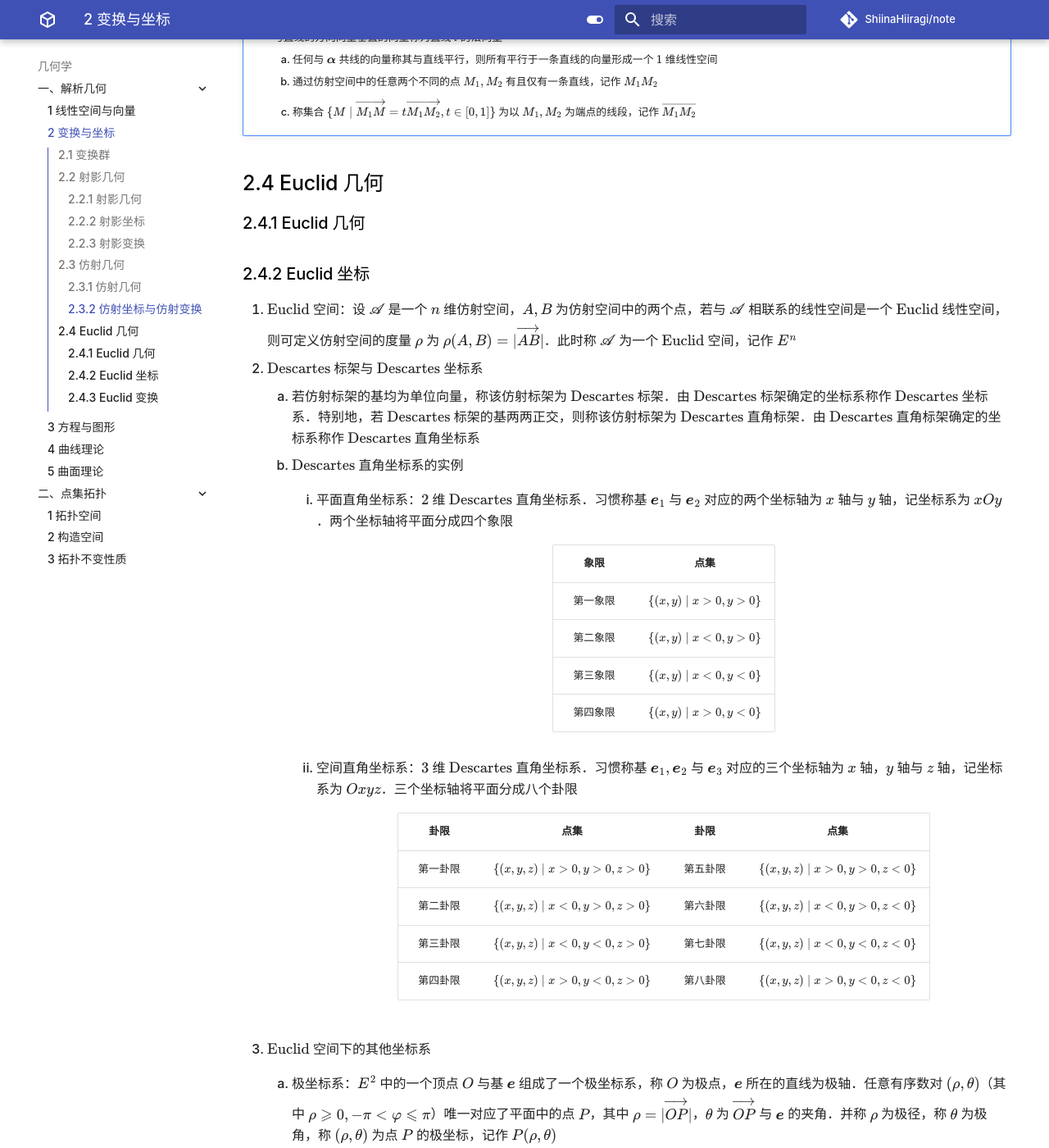
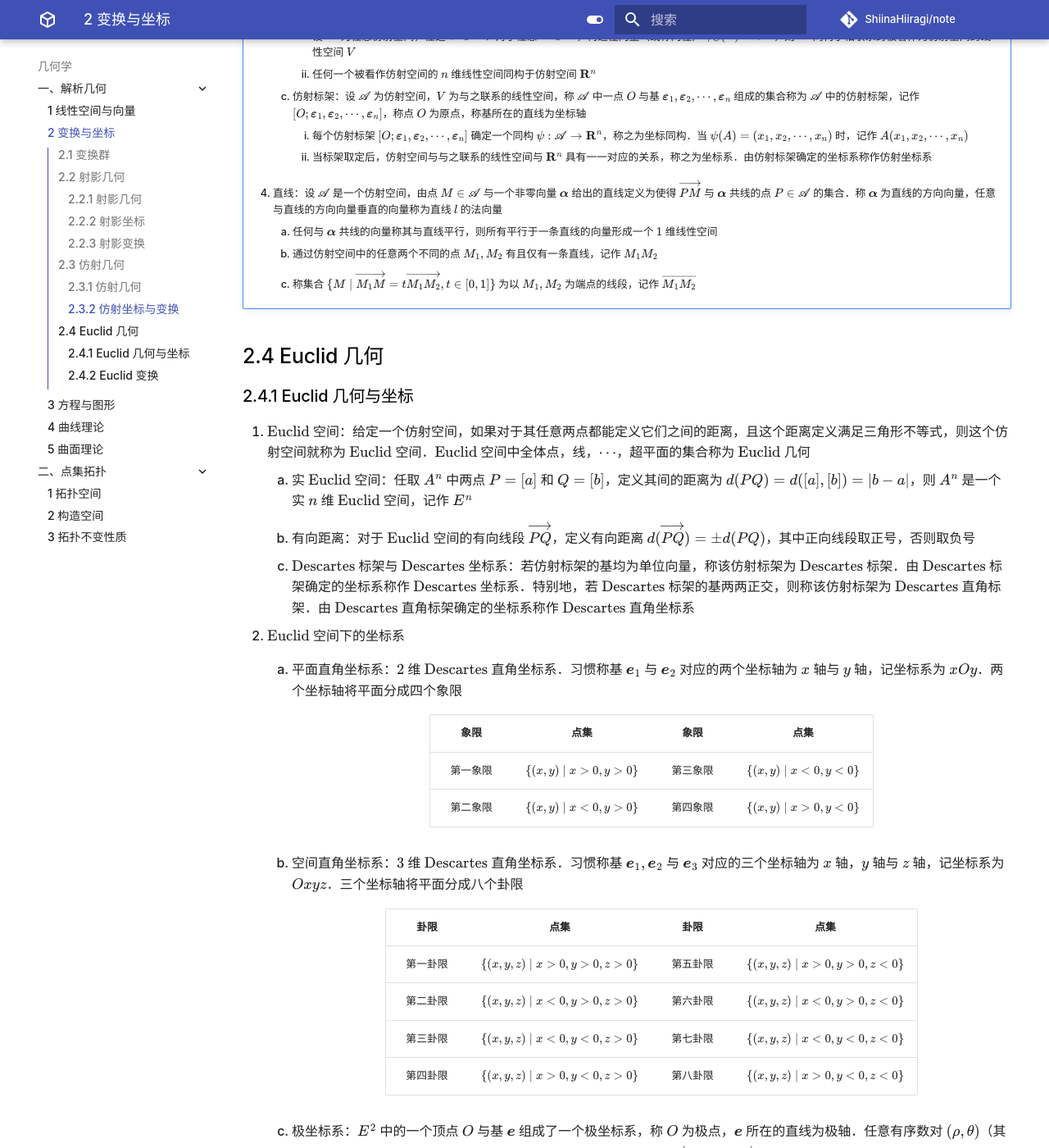
Before and after one commit to ShiinaHiiragi/note, an MkDocs documentation site: the page built from docs/top/anly/geom.md, in a window 1280 px wide and 1400 px high, scrolled down 6572 px. Shown: the whole window at 82% size. Built offline with MkDocs 1.6.1 and Material for MkDocs 9.7.7, drawn with Linux system fonts in a browser that asks for light colours; comment, search, counter and statistics services are not loaded; some of the changed text lies outside the part shown.

Commit message:
half geom

```diff
--- a/docs/top/anly/geom.md
+++ b/docs/top/anly/geom.md
@@ -148,11 +148,14 @@
     3. 仿射几何中的定理
         1. 仿射 $\text{Desargues}$ 定理：在仿射空间 $A(V)$ 中，如果两三点形的三对对应顶点连线交于一点或平行，则对应边相交或平行；三对对应边都相交时交点在一直线上
         2. 仿射 $\text{Pappus}$ 定理：设点 $A, B, C$ 和 $A^{\prime}, B^{\prime}, C^{\prime}$ 分别在两条共面的直线上，再设 $L=B C^{\prime} \cap B^{\prime} C, M=C A^{\prime} \cap C^{\prime} A, N=A B^{\prime} \cap A^{\prime} B$，则 $L, M, N$ 三点共线
-2. 单比：仿射空间中共线三点 $A, B, C$ 的单比记作 $(A B C)=\left(A B, C D_{\infty}\right)$，其中 $D_{\infty}$ 是直线与无穷远超平面的交点
+2. 单比与有向距离
+    1. 单比：仿射空间中共线三点 $A, B, C$ 的单比记作 $(A B C)=\left(A B, C D_{\infty}\right)$，其中 $D_{\infty}$ 是直线与无穷远超平面的交点
+    2. 定向：给定实 $n$ 维仿射空间 $A^n$ 中的直线 $l$，$D$ 是其无穷远点，记为 $D_{\infty}$．则 $l$ 上任一对点 $A, B$ 确定了这条直线的定向．$l$ 上任一点 $P$ 有坐标 $\lambda=\left(P B, A D_{\infty}\right)$，规定 $\lambda$ 增大的方向是直线 $l$ 的正向，$\lambda$ 减少的方向是直线 $l$ 的负向，将正向记作 $\overrightarrow{A B}$
+    3. 有向线段：如果仿射空间 $A^n$ 中一条直线已经规定了正向，规定这条直线上任意两点所确定的线段的其中一点是始端，另一点是终端，则有从始端指向终端的方向．如果这个方向和直线的方向一致，则称这个线段为正向线段，否则为负向线段．将有向线段记作 $\overrightarrow{P Q}$，其中 $P$ 是始端，$Q$ 是终端
 
-### 2.3.2 仿射坐标与仿射变换
+### 2.3.2 仿射坐标与变换
 1. 仿射坐标
-    1. 仿射参考标架：设 $V$ 是域 $F$ 上的 $n+1$ 维向量空间．对于射影几何 $\boldsymbol{P}(V)$，选定标准参考标架 $\left\{A_0, A_1, A_2, \cdots, A_n, E\right\}$，使得 $A_0 \notin H, A_1, A_2, \cdots, A_n \in H, E \notin H$，则这个标架称为仿射几何 $A(V)$ 的仿射参考标架
+    1. 仿射参考标架：设 $V$ 是域 $F$ 上的 $n+1$ 维线性空间．对于射影几何 $\boldsymbol{P}(V)$，选定标准参考标架 $\left\{A_0, A_1, A_2, \cdots, A_n, E\right\}$，使得 $A_0 \notin H, A_1, A_2, \cdots, A_n \in H, E \notin H$，则这个标架称为仿射几何 $A(V)$ 的仿射参考标架
     2. 齐次坐标：在 $V$ 中取一组基 $\left\{a_0, a_1, a_2, \cdots, a_n\right\}$，使得 $a_1, a_2, \cdots, a_n \in H$ 且 $A_0=\left[a_0\right], A_1=\left[a_1\right], \cdots, A_n=\left[a_n\right]$，$E=\left[a_0+a_1+a_2+\cdots+a_n\right]$．则对于 $\boldsymbol{P}(V)$ 中任一点 $P=[p]$，设 $p=x_0 a_0+x_1 a_1+x_2 a_2+\cdots+x_n a_n$，则 $\left(x_0, x_1, x_2, \cdots, x_n\right)$ 称为点 $P$ 对于标准参考标架 $\left\{A_0, A_1, A_2, \cdots, A_n, E\right\}$ 的齐次坐标
     3. 仿射坐标：若 $P \notin H$，则 $P$ 是 $A(V)$ 中的点，其齐次坐标 $x_0 \neq 0$．令 $\widetilde{x}_1=\dfrac{x_1}{x_0}, \widetilde{x}_2=\dfrac{x_2}{x_0}, \cdots, \widetilde{x}_i=\dfrac{x_i}{x_0}, \cdots, \widetilde{x}_n=\dfrac{x_n}{x_0}$，称 $\left(\widetilde{x}_1, \widetilde{x}_2, \cdots, \widetilde{x}_n\right)$ 为 $n$ 维仿射几何 $A(V)$ 中点 $P$ 对于仿射参考标架 $\left\{A_0, A_1, A_2, \cdots, A_n, E\right\}$ 的仿射坐标．对于 $A(V)$ 中一点 $P$，其齐次坐标 $\left(x_0, x_1, x_2, \cdots, x_n\right)$ 可以差一个比例因子，但仿射坐标 $\left(\widetilde{x}_1, \widetilde{x}_2, \cdots, \widetilde{x}_n\right)$ 唯一确定
 2. 仿射变换：$P(V)$ 的一个直射变换如果保持无穷远超平面 $H$ 不变, 则称为 $A(V)$ 的仿射变换
@@ -210,41 +213,37 @@
         3. 称集合 $\{M \mid \overrightarrow{M_1M} = t\overrightarrow{M_1M_2}, t \in [0, 1]\}$ 为以 $M_1, M_2$ 为端点的线段，记作 $\overline{M_1M_2}$
 
 ## 2.4 Euclid 几何
-### 2.4.1 Euclid 几何
+### 2.4.1 Euclid 几何与坐标
+1. $\text{Euclid}$ 空间：给定一个仿射空间，如果对于其任意两点都能定义它们之间的距离，且这个距离定义满足三角形不等式，则这个仿射空间就称为 $\text{Euclid}$ 空间．$\text{Euclid}$ 空间中全体点，线，$\cdots$，超平面的集合称为 $\text{Euclid}$ 几何
+    1. 实 $\text{Euclid}$ 空间：任取 $A^n$ 中两点 $P=[a]$ 和 $Q=[b]$，定义其间的距离为 $d(P Q)=d([a],[b])=|b-a|$，则 $A^n$ 是一个实 $n$ 维 $\text{Euclid}$ 空间，记作 $E^n$
+    2. 有向距离：对于 $\text{Euclid}$ 空间的有向线段 $\overrightarrow{P Q}$，定义有向距离 $d(\overrightarrow{P Q})= \pm d(P Q)$，其中正向线段取正号，否则取负号
+    3. $\text{Descartes}$ 标架与 $\text{Descartes}$ 坐标系：若仿射标架的基均为单位向量，称该仿射标架为 $\text{Descartes}$ 标架．由 $\text{Descartes}$ 标架确定的坐标系称作 $\text{Descartes}$ 坐标系．特别地，若 $\text{Descartes}$ 标架的基两两正交，则称该仿射标架为 $\text{Descartes}$ 直角标架．由 $\text{Descartes}$ 直角标架确定的坐标系称作 $\text{Descartes}$ 直角坐标系
+2. $\text{Euclid}$ 空间下的坐标系
+    1. 平面直角坐标系：$2$ 维 $\text{Descartes}$ 直角坐标系．习惯称基 $\boldsymbol e_1$ 与 $\boldsymbol e_2$ 对应的两个坐标轴为 $x$ 轴与 $y$ 轴，记坐标系为 $xOy$．两个坐标轴将平面分成四个象限
 
-### 2.4.2 Euclid 坐标
-1. $\text{Euclid}$ 空间：设 $\mathscr A$ 是一个 $n$ 维仿射空间，$A, B$ 为仿射空间中的两个点，若与 $\mathscr A$ 相联系的线性空间是一个 $\text{Euclid}$ 线性空间，则可定义仿射空间的度量 $\rho$ 为 $\rho(A, B) = |\overrightarrow{AB}|$．此时称 $\mathscr A$ 为一个 $\text{Euclid}$ 空间，记作 $E^n$
-2. $\text{Descartes}$ 标架与 $\text{Descartes}$ 坐标系
-    1. 若仿射标架的基均为单位向量，称该仿射标架为 $\text{Descartes}$ 标架．由 $\text{Descartes}$ 标架确定的坐标系称作 $\text{Descartes}$ 坐标系．特别地，若 $\text{Descartes}$ 标架的基两两正交，则称该仿射标架为 $\text{Descartes}$ 直角标架．由 $\text{Descartes}$ 直角标架确定的坐标系称作 $\text{Descartes}$ 直角坐标系
-    2. $\text{Descartes}$ 直角坐标系的实例
-        1. 平面直角坐标系：$2$ 维 $\text{Descartes}$ 直角坐标系．习惯称基 $\boldsymbol e_1$ 与 $\boldsymbol e_2$ 对应的两个坐标轴为 $x$ 轴与 $y$ 轴，记坐标系为 $xOy$．两个坐标轴将平面分成四个象限
+        <div class="text-table">
 
-            <div class="text-table">
+        |   象限   |            点集            |   象限   |            点集            |
+        | :------: | :------------------------: | :------: | :------------------------: |
+        | 第一象限 | $\{(x, y) \mid x>0, y>0\}$ | 第三象限 | $\{(x, y) \mid x<0, y<0\}$ |
+        | 第二象限 | $\{(x, y) \mid x<0, y>0\}$ | 第四象限 | $\{(x, y) \mid x>0, y<0\}$ |
 
-            |   象限   |            点集            |
-            | :------: | :------------------------: |
-            | 第一象限 | $\{(x, y) \mid x>0, y>0\}$ |
-            | 第二象限 | $\{(x, y) \mid x<0, y>0\}$ |
-            | 第三象限 | $\{(x, y) \mid x<0, y<0\}$ |
-            | 第四象限 | $\{(x, y) \mid x>0, y<0\}$ |
+        </div>
 
-            </div>
+    2. 空间直角坐标系：$3$ 维 $\text{Descartes}$ 直角坐标系．习惯称基 $\boldsymbol e_1, \boldsymbol e_2$ 与 $\boldsymbol e_3$ 对应的三个坐标轴为 $x$ 轴，$y$ 轴与 $z$ 轴，记坐标系为 $Oxyz$．三个坐标轴将平面分成八个卦限
 
-        2. 空间直角坐标系：$3$ 维 $\text{Descartes}$ 直角坐标系．习惯称基 $\boldsymbol e_1, \boldsymbol e_2$ 与 $\boldsymbol e_3$ 对应的三个坐标轴为 $x$ 轴，$y$ 轴与 $z$ 轴，记坐标系为 $Oxyz$．三个坐标轴将平面分成八个卦限
+        <div class="text-table">
 
-            <div class="text-table">
+        |   卦限   |                点集                |   卦限   |                 点集                 |
+        | :------: | :--------------------------------: | :------: | :----------------------------------: |
+        | 第一卦限 | $\{(x, y, z) \mid x>0, y>0, z>0\}$ | 第五卦限 | $\{(x, y, z) \mid x>0, y>0, z < 0\}$ |
+        | 第二卦限 | $\{(x, y, z) \mid x<0, y>0, z>0\}$ | 第六卦限 | $\{(x, y, z) \mid x<0, y>0, z < 0\}$ |
+        | 第三卦限 | $\{(x, y, z) \mid x<0, y<0, z>0\}$ | 第七卦限 | $\{(x, y, z) \mid x<0, y<0, z < 0\}$ |
+        | 第四卦限 | $\{(x, y, z) \mid x>0, y<0, z>0\}$ | 第八卦限 | $\{(x, y, z) \mid x>0, y<0, z < 0\}$ |
 
-            |   卦限   |                点集                |   卦限   |                 点集                 |
-            | :------: | :--------------------------------: | :------: | :----------------------------------: |
-            | 第一卦限 | $\{(x, y, z) \mid x>0, y>0, z>0\}$ | 第五卦限 | $\{(x, y, z) \mid x>0, y>0, z < 0\}$ |
-            | 第二卦限 | $\{(x, y, z) \mid x<0, y>0, z>0\}$ | 第六卦限 | $\{(x, y, z) \mid x<0, y>0, z < 0\}$ |
-            | 第三卦限 | $\{(x, y, z) \mid x<0, y<0, z>0\}$ | 第七卦限 | $\{(x, y, z) \mid x<0, y<0, z < 0\}$ |
-            | 第四卦限 | $\{(x, y, z) \mid x>0, y<0, z>0\}$ | 第八卦限 | $\{(x, y, z) \mid x>0, y<0, z < 0\}$ |
+        </div>
 
-            </div>
-
-3. $\text{Euclid}$ 空间下的其他坐标系
-    1. 极坐标系：$E^2$ 中的一个顶点 $O$ 与基 $\boldsymbol e$ 组成了一个极坐标系，称 $O$ 为极点，$\boldsymbol e$ 所在的直线为极轴．任意有序数对 $(\rho, \theta)$（其中 $\rho \geqslant 0, -\pi < \varphi \leqslant \pi$）唯一对应了平面中的点 $P$，其中 $\rho = |\overrightarrow{OP}|$，$\theta$ 为 $\overrightarrow{OP}$ 与 $\boldsymbol e$ 的夹角．并称 $\rho$ 为极径，称 $\theta$ 为极角，称 $(\rho, \theta)$ 为点 $P$ 的极坐标，记作 $P(\rho, \theta)$
+    3. 极坐标系：$E^2$ 中的一个顶点 $O$ 与基 $\boldsymbol e$ 组成了一个极坐标系，称 $O$ 为极点，$\boldsymbol e$ 所在的直线为极轴．任意有序数对 $(\rho, \theta)$（其中 $\rho \geqslant 0, -\pi < \varphi \leqslant \pi$）唯一对应了平面中的点 $P$，其中 $\rho = |\overrightarrow{OP}|$，$\theta$ 为 $\overrightarrow{OP}$ 与 $\boldsymbol e$ 的夹角．并称 $\rho$ 为极径，称 $\theta$ 为极角，称 $(\rho, \theta)$ 为点 $P$ 的极坐标，记作 $P(\rho, \theta)$
         1. 极坐标化为平面直角坐标
 
             $$
@@ -267,10 +266,7 @@
             \end{aligned}\right.
             $$
 
-        !!! note "圆锥曲线统一极坐标方程"
-            设焦点为 $F$，准线为 $l$ 的圆锥曲线离心率为 $e$，焦点到准线的距离为 $p$，则圆锥曲线的极坐标方程为 $\rho = \dfrac{ep}{1-e\cos \theta}$
-
-    2. 球坐标系：$E^3$ 中的一个顶点 $O$ 与不共线的基 $\boldsymbol e_1, \boldsymbol e_2$ 组成了一个球坐标系，称 $O$ 为原点．设 $\overrightarrow{OP}$ 在 $\mathrm{span}(\boldsymbol e_1, \boldsymbol e_2)$ 的正交投影为 $\overrightarrow{OM}$，则任意 $3$ 元有序组 $(\rho, \varphi, \theta)$（其中 $\rho \geqslant 0, -\pi<\varphi \leqslant \pi, -\dfrac{\pi}{2} \leqslant \theta \leqslant \dfrac{\pi}{2}$）唯一对应了空间中的点 $P$，其中 $\rho = |\overrightarrow{OP}|$．则 $\varphi$ 表示 $\overrightarrow{OM}$ 与 $\boldsymbol e_1$ 的夹角，$\theta$ 是 $\overrightarrow{OP}$ 与 $\overrightarrow{OM}$ 的夹角．称 $(\rho, \varphi, \theta)$ 为点 $P$ 的球坐标，记作 $P(\rho, \varphi, \theta)$
+    4. 球坐标系：$E^3$ 中的一个顶点 $O$ 与不共线的基 $\boldsymbol e_1, \boldsymbol e_2$ 组成了一个球坐标系，称 $O$ 为原点．设 $\overrightarrow{OP}$ 在 $\mathrm{span}(\boldsymbol e_1, \boldsymbol e_2)$ 的正交投影为 $\overrightarrow{OM}$，则任意 $3$ 元有序组 $(\rho, \varphi, \theta)$（其中 $\rho \geqslant 0, -\pi<\varphi \leqslant \pi, -\dfrac{\pi}{2} \leqslant \theta \leqslant \dfrac{\pi}{2}$）唯一对应了空间中的点 $P$，其中 $\rho = |\overrightarrow{OP}|$．则 $\varphi$ 表示 $\overrightarrow{OM}$ 与 $\boldsymbol e_1$ 的夹角，$\theta$ 是 $\overrightarrow{OP}$ 与 $\overrightarrow{OM}$ 的夹角．称 $(\rho, \varphi, \theta)$ 为点 $P$ 的球坐标，记作 $P(\rho, \varphi, \theta)$
         1. 球坐标化为空间直角坐标
 
             $$
@@ -297,7 +293,7 @@
             \end{array}\right.
             $$
 
-    3. 柱坐标系：$E^3$ 中的一个顶点 $O$ 与正交的两个基 $\boldsymbol e_1, \boldsymbol e_2$ 组成了一个柱坐标系，也称作半极坐标．点 $O$ 与基 $e_1$ 组成一个平面上的极坐标系．设 $\overrightarrow{OP}$ 在 $\mathbf N(\boldsymbol e_1)$ 的正交投影为 $\overrightarrow{OM}$，则任意 $3$ 元有序组 $(\rho, \varphi, u)$（其中 $\rho \geqslant 0, -\pi< \varphi \leqslant \pi, u \in \mathbf R$）唯一对应了空间中的点 $P$，其中 $(\rho, \varphi)$ 是 $\overrightarrow{OM}$ 在点 $O$ 与基 $e_1$ 形成的极坐标系下的坐标，$|u| = |\overrightarrow{MP}|$．称 $(\rho, \varphi, u)$ 为点 $P$ 的球坐标，记作 $P(\rho, \varphi, u)$
+    5. 柱坐标系：$E^3$ 中的一个顶点 $O$ 与正交的两个基 $\boldsymbol e_1, \boldsymbol e_2$ 组成了一个柱坐标系，也称作半极坐标．点 $O$ 与基 $e_1$ 组成一个平面上的极坐标系．设 $\overrightarrow{OP}$ 在 $\mathbf N(\boldsymbol e_1)$ 的正交投影为 $\overrightarrow{OM}$，则任意 $3$ 元有序组 $(\rho, \varphi, u)$（其中 $\rho \geqslant 0, -\pi< \varphi \leqslant \pi, u \in \mathbf R$）唯一对应了空间中的点 $P$，其中 $(\rho, \varphi)$ 是 $\overrightarrow{OM}$ 在点 $O$ 与基 $e_1$ 形成的极坐标系下的坐标，$|u| = |\overrightarrow{MP}|$．称 $(\rho, \varphi, u)$ 为点 $P$ 的球坐标，记作 $P(\rho, \varphi, u)$
         1. 柱坐标化为空间直角坐标
 
             $$
@@ -324,13 +320,15 @@
             \end{array}\right.
             $$
 
-4. 复点：若 $n$ 维 $\text{Desvartes}$ 坐标系的坐标 $(x_1, x_2, \cdots, x_n)$ 中至少有一个是虚数，则称其为虚点，否则称其为实点．若两个虚点的对应坐标都是共轭复数，那么这两点称作一对共轭虚点，实点与虚点统称为复点
+3. 复点：若 $n$ 维 $\text{Desvartes}$ 坐标系的坐标 $(x_1, x_2, \cdots, x_n)$ 中至少有一个是虚数，则称其为虚点，否则称其为实点．若两个虚点的对应坐标都是共轭复数，那么这两点称作一对共轭虚点，实点与虚点统称为复点
     1. 复向量：若向量 $\overrightarrow{AB} = (x_1, x_2, \cdots, x_n)$ 中至少有一个是虚数，则称其为虚向量，否则称其为实向量．实向量与虚向量统称为复向量
     2. 复直线：平面上直线的一般式方程为 $Ax + By + C = 0$．若 $A, B, C$ 与三个实数成比例，那么直线为实直线，否则为虚直线．实直线与虚直线统称为复直线
 
-### 2.4.3 Euclid 变换
-1. 正交变换
-2. 合同变换
+### 2.4.2 Euclid 变换
+1. 正交变换：对于线性映射 $f: H \rightarrow H$，如果 $f$ 保持度量 $\tau$ 不变，即 $\forall a, b \in H: \tau(f(a), f(b))=\tau(a, b)$，则 $f$ 称为 $\text{Euclid}$ 线性空间 $(H, \tau)$ 的正交变换
+    1. 保持长度不变的线性映射是正交变换
+    2. 正交变换的坐标表示中的系数矩阵是正交矩阵
+2. 合同变换：若实 $n$ 维 $\text{Euclid}$ 空间上的仿射变换保持长度不变，则称其为实 $\text{Euclid}$ 空间 $E^n$ 中的合同变换
 
 !!! note "几何变换的分类"
 
```
Also changed, not shown: docs/index.md (+1 -1 lines), docs/top/anly/surf.md (+5 -12 lines).
